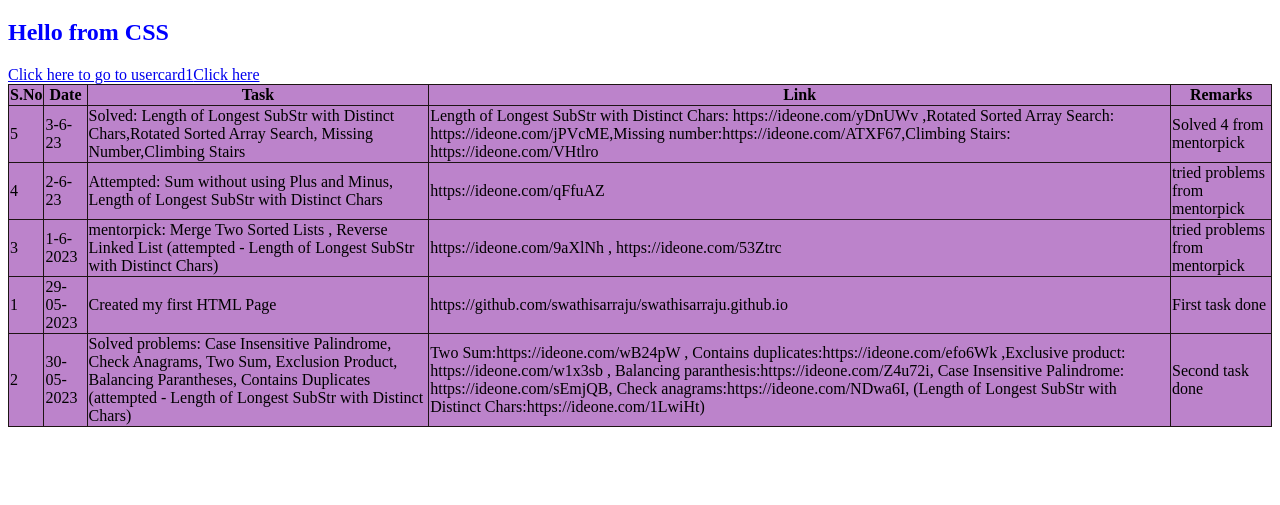
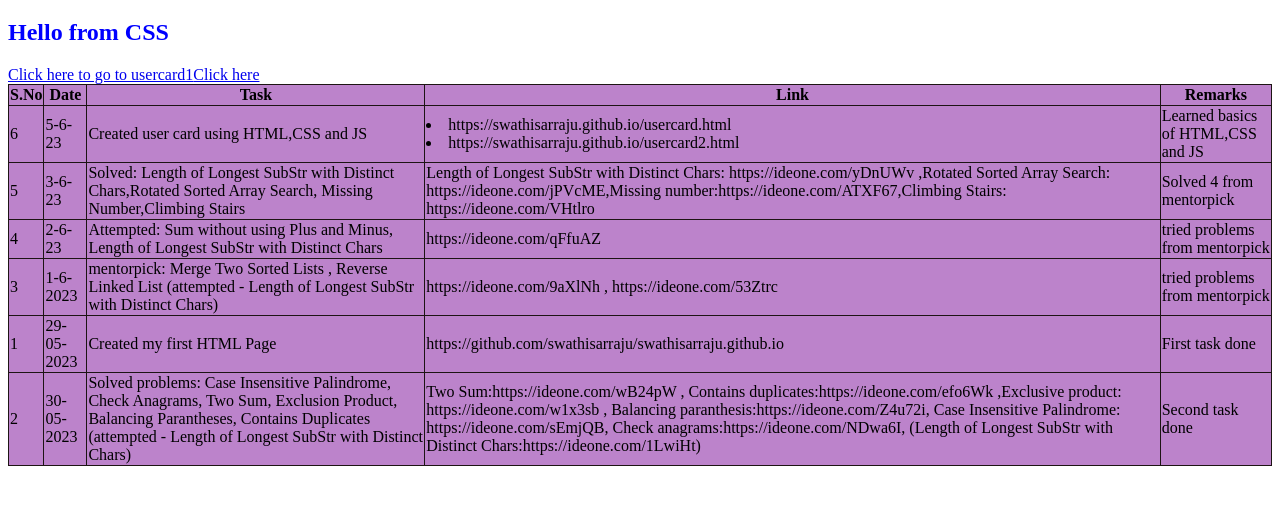
Before and after one commit to swathisarraju/swathisarraju.github.io, a plain HTML site: page index.html in a window 1280 px wide. Shown: the part 61-566 px from the top of the page. Drawn offline with Linux system fonts and the light colour scheme.

Commit message:
HTML,CSS,JS usercard

```diff
--- a/index.html
+++ b/index.html
@@ -19,6 +19,16 @@
             <th>Task</th>
             <th>Link</th>
             <th>Remarks</th>
+        </tr>
+        <tr>
+            <td>6</td>
+            <td>5-6-23</td>
+            <td>Created user card using HTML,CSS and JS</td>
+            <td>
+                <li>https://swathisarraju.github.io/usercard.html</li>
+                <li>https://swathisarraju.github.io/usercard2.html</li>
+            </td>
+            <td>Learned basics of HTML,CSS and JS</td>
         </tr>
         <tr>
             <td>5</td>
```
